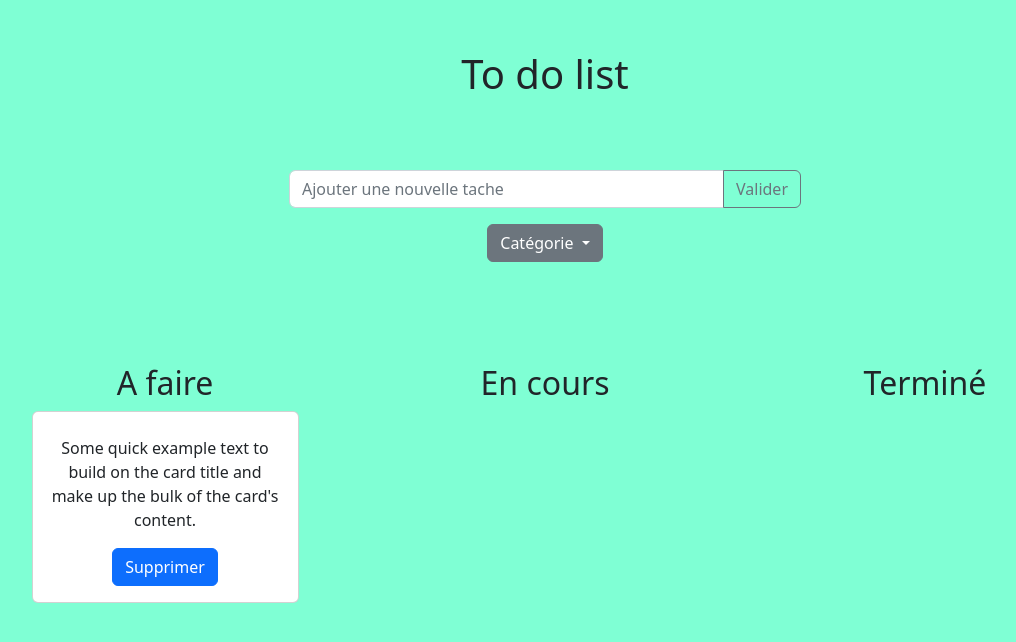
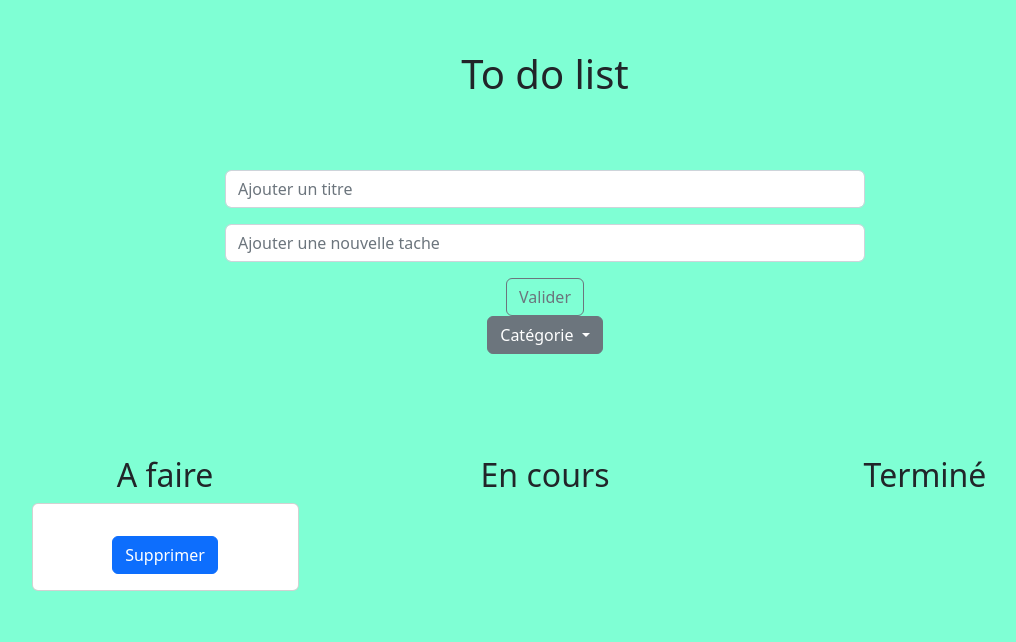
Before and after one commit to BySkullZ/todolist, a plain HTML site: page index.html in a window 1280 px wide. Both pictures are taken after a click on the button "Valider". Shown: the whole page, without its empty margins (95-1111 px from the left). Drawn offline with nearby package versions, Linux system fonts and the light colour scheme.

Commit message:
design a faire pour de vrai

```diff
--- a/css/style.css
+++ b/css/style.css
@@ -18,11 +18,6 @@ section {
     text-align: center;
     padding-top: 50px;
     padding-bottom: 5%;
-}
-
-#todolist-input {
-    width: 40%;
-    margin: auto;
 }
 
 #todolist-dropdown {
--- a/index.html
+++ b/index.html
@@ -12,10 +12,13 @@
     <body>
         <section id="todolist">
             <h1>To do list</h1>
-            <div id="todolist-input" class="input-group mb-3">
-                <input type="text" class="form-control" placeholder="Ajouter une nouvelle tache" id="add-field">
-                <button class="btn btn-outline-secondary" type="button" id="add-button">Valider</button>
+            <div id="todolist-input-title" class="input-group mb-3 w-50 m-auto">
+                <input type="text" class="form-control" placeholder="Ajouter un titre" id="add-field-title">
             </div>
+            <div id="todolist-input-text" class="input-group mb-3 w-50 m-auto">
+                <input type="text" class="form-control" placeholder="Ajouter une nouvelle tache" id="add-field-text">
+            </div>
+            <button class="btn btn-outline-secondary" type="button" id="add-button">Valider</button>
             <div id="todolist-dropdown" class="dropdown-center">
                     <button class="btn btn-secondary dropdown-toggle" type="button" data-bs-toggle="dropdown" aria-expanded="false">
                         Catégorie
@@ -41,10 +44,10 @@
             </div>
         </section>
 
-        <div id="card" class="card mx-auto w-75" style="display: none">
+        <div id="card" class="card mx-auto w-75 mt-2" style="display: none">
             <div class="card-body">
                 <h5 id="card-title" class="card-title">Card title</h5>
-                <p class="card-text">Some quick example text to build on the card title and make up the bulk of the card's content.</p>
+                <p id="card-text" class="card-text">Some quick example text to build on the card title and make up the bulk of the card's content.</p>
                 <a id="delete" onclick="deleteCard(this)" class="btn btn-primary">Supprimer</a>
             </div>
         </div>
--- a/js/todolist.js
+++ b/js/todolist.js
@@ -1,6 +1,7 @@
 var category = "todo"
 
-let field = document.getElementById("add-field");
+let title = document.getElementById("add-field-title");
+let text = document.getElementById("add-field-text");
 let button = document.getElementById("add-button");
 
 function changeCategory(arg) {
@@ -13,13 +14,11 @@ function deleteCard(el) {
 }
 
 button.addEventListener("click", ()=> {
-    let text = field.value;
-    console.log(text);
-
     let card = document.getElementById("card")
     let cardClone = card.cloneNode(true)
     cardClone.style.display = "block";
-    cardClone.querySelector("#card-title").textContent = field.value;
+    cardClone.querySelector("#card-title").textContent = title.value;
+    cardClone.querySelector("#card-text").textContent = text.value;
     gridItems = document.getElementById(category)
     gridItems.appendChild(cardClone)
 })
```
